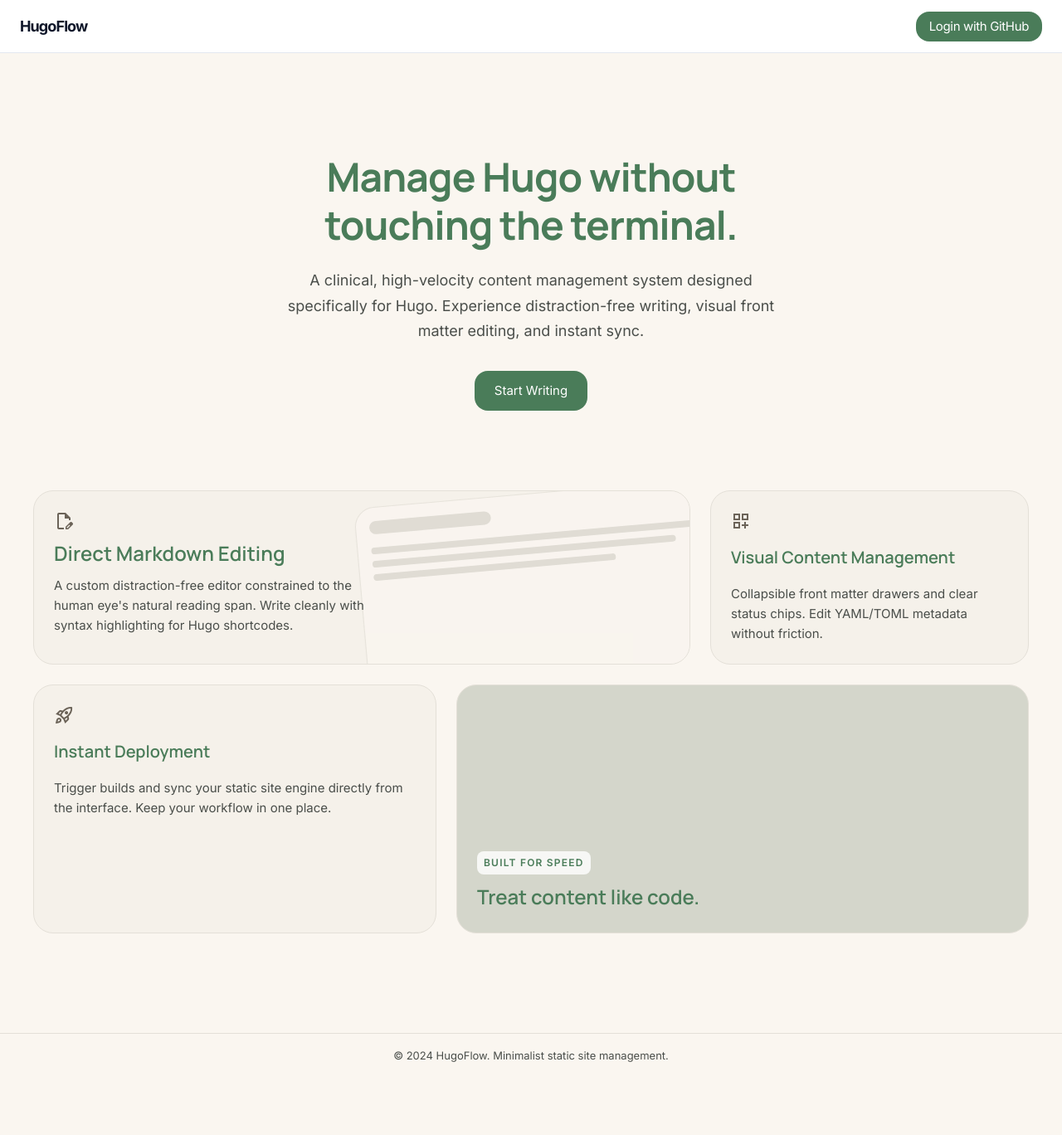
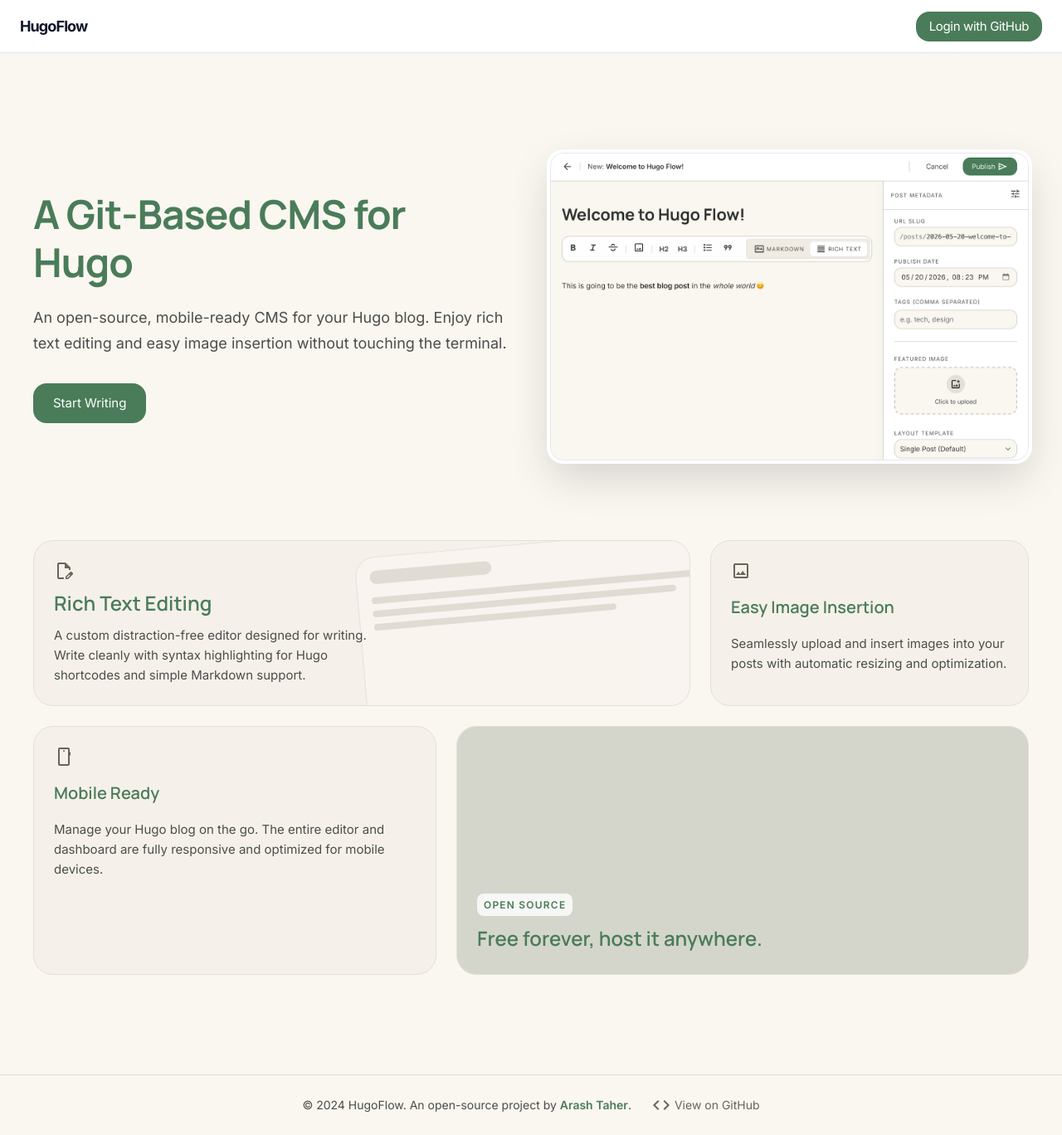
Before and after one commit to arashThr/hugo-cms, a Next.js app: page / in a window 1280 px wide. Shown: the whole page at 83% size. Before the commit the page ends 1299 px from the top, so only its background shows below. Built offline with nearby package versions, Linux system fonts and the light colour scheme; no server answers.

Commit message:
Update the landing page

```diff
--- a/src/components/dashboard/LandingPage.tsx
+++ b/src/components/dashboard/LandingPage.tsx
@@ -18,18 +18,33 @@
 
       {/* Main Content */}
       <main className="flex-grow flex flex-col items-center w-full px-6 py-xl md:py-[120px]">
+        {/* Hero & Image Container */}
+        <section className="w-full max-w-[1200px] flex flex-col md:flex-row items-center gap-[48px] mb-xl">
           {/* Hero Section */}
-        <section className="max-w-editor-width text-center flex flex-col items-center gap-lg mb-xl">
+          <div className="flex-1 text-center md:text-left flex flex-col items-center md:items-start gap-lg">
             <h1 className="font-headline-xl text-[36px] md:text-[48px] leading-[1.2] tracking-[-0.02em] font-bold text-primary max-w-[700px]">
-              Manage Hugo without touching the terminal.
+              A Git-Based CMS for Hugo
             </h1>
             <p className="font-body-lg text-[18px] leading-[1.7] text-on-surface-variant max-w-[600px]">
-              A clinical, high-velocity content management system designed specifically for Hugo. Experience distraction-free writing, visual front matter editing, and instant sync.
+              An open-source, mobile-ready CMS for your Hugo blog. Enjoy rich text editing and easy image insertion without touching the terminal.
             </p>
             <div className="flex gap-md mt-sm">
               <button onClick={() => signIn("github")} className="bg-primary text-on-primary font-body-md text-[15px] px-6 py-3 rounded-lg hover:shadow-[0_4px_14px_0_rgba(0,0,0,0.1)] transition-all">
                 Start Writing
               </button>
+            </div>
+          </div>
+
+          {/* Editor Placeholder */}
+          <div className="flex-1 w-full rounded-2xl overflow-hidden border border-slate-200 dark:border-slate-700 shadow-[0_20px_50px_rgba(0,0,0,0.15)] dark:shadow-[0_20px_50px_rgba(0,0,0,0.5)] bg-slate-100 dark:bg-slate-800 relative aspect-[1400/900] flex items-center justify-center ring-4 ring-white dark:ring-slate-900">
+            {/* The image will fill the entire container */}
+            <img src="/editor-screenshot.png" alt="Editor Screenshot" className="absolute inset-0 w-full h-full object-cover z-10" onError={(e) => { e.currentTarget.style.display = 'none'; }} />
+
+            {/* Fallback when image is missing or broken */}
+            <div className="text-slate-400 dark:text-slate-500 flex flex-col items-center gap-2 relative p-4 text-center">
+              <span className="material-symbols-outlined text-[48px]">image</span>
+              <span className="font-body-md">Editor screenshot (1400x900)</span>
+            </div>
           </div>
         </section>
 
@@ -39,9 +54,9 @@
           <div className="col-span-1 md:col-span-8 bg-surface-container-low rounded-xl p-[24px] border border-surface-variant flex flex-col gap-[16px] relative overflow-hidden group">
             <div className="z-10 flex flex-col gap-[8px] max-w-[400px]">
               <span className="material-symbols-outlined text-secondary text-[32px]">edit_document</span>
-              <h3 className="font-headline-md text-[24px] font-semibold text-primary">Direct Markdown Editing</h3>
+              <h3 className="font-headline-md text-[24px] font-semibold text-primary">Rich Text Editing</h3>
               <p className="font-body-md text-[15px] text-on-surface-variant">
-                  A custom distraction-free editor constrained to the human eye's natural reading span. Write cleanly with syntax highlighting for Hugo shortcodes.
+                A custom distraction-free editor designed for writing. Write cleanly with syntax highlighting for Hugo shortcodes and simple Markdown support.
               </p>
             </div>
             <div className="absolute right-[-10%] bottom-[-20%] w-[60%] h-[120%] bg-surface border border-surface-variant rounded-xl shadow-sm rotate-[-5deg] opacity-80 group-hover:rotate-0 group-hover:translate-y-[-10px] transition-all duration-500 flex flex-col p-4">
@@ -54,19 +69,19 @@
 
           {/* Feature 2: Small Card */}
           <div className="col-span-1 md:col-span-4 bg-surface-container-low rounded-xl p-[24px] border border-surface-variant flex flex-col gap-[16px]">
-            <span className="material-symbols-outlined text-secondary text-[32px]">dashboard_customize</span>
-            <h3 className="font-headline-md text-[20px] font-semibold text-primary">Visual Content Management</h3>
+            <span className="material-symbols-outlined text-secondary text-[32px]">image</span>
+            <h3 className="font-headline-md text-[20px] font-semibold text-primary">Easy Image Insertion</h3>
             <p className="font-body-md text-[15px] text-on-surface-variant">
-                Collapsible front matter drawers and clear status chips. Edit YAML/TOML metadata without friction.
+              Seamlessly upload and insert images into your posts with automatic resizing and optimization.
             </p>
           </div>
 
           {/* Feature 3: Small Card */}
           <div className="col-span-1 md:col-span-5 bg-surface-container-low rounded-xl p-[24px] border border-surface-variant flex flex-col gap-[16px]">
-            <span className="material-symbols-outlined text-secondary text-[32px]">rocket_launch</span>
-            <h3 className="font-headline-md text-[20px] font-semibold text-primary">Instant Deployment</h3>
+            <span className="material-symbols-outlined text-secondary text-[32px]">smartphone</span>
+            <h3 className="font-headline-md text-[20px] font-semibold text-primary">Mobile Ready</h3>
             <p className="font-body-md text-[15px] text-on-surface-variant">
-                Trigger builds and sync your static site engine directly from the interface. Keep your workflow in one place.
+              Manage your Hugo blog on the go. The entire editor and dashboard are fully responsive and optimized for mobile devices.
             </p>
           </div>
 
@@ -74,18 +89,24 @@
           <div className="col-span-1 md:col-span-7 bg-surface-container-highest rounded-xl border border-surface-variant overflow-hidden min-h-[300px] relative">
             <div className="absolute inset-0 bg-primary/10"></div>
             <div className="absolute bottom-[24px] left-[24px] right-[24px]">
-              <span className="font-label-caps text-[12px] font-semibold text-primary uppercase tracking-widest bg-white/80 backdrop-blur px-2 py-1 rounded inline-block mb-2">Built for speed</span>
-              <p className="font-headline-md text-[24px] font-semibold text-primary">Treat content like code.</p>
+              <span className="font-label-caps text-[12px] font-semibold text-primary uppercase tracking-widest bg-white/80 backdrop-blur px-2 py-1 rounded inline-block mb-2">Open Source</span>
+              <p className="font-headline-md text-[24px] font-semibold text-primary">Free forever, host it anywhere.</p>
             </div>
           </div>
         </section>
       </main>
 
       {/* Minimal Footer */}
-      <footer className="w-full border-t border-surface-variant py-[16px] px-6 text-center mt-auto">
-          <p className="font-body-md text-[13px] text-on-surface-variant">
-              © 2024 HugoFlow. Minimalist static site management.
+      <footer className="w-full border-t border-surface-variant py-[24px] px-6 mt-auto flex flex-col items-center gap-4">
+        <div className="flex flex-col md:flex-row items-center gap-2 md:gap-6 font-body-md text-[14px] text-on-surface-variant">
+          <p className="text-center">
+            © 2024 HugoFlow. An open-source project by <a href="https://arashtaher.com/" target="_blank" rel="noopener noreferrer" className="text-primary hover:underline font-semibold">Arash Taher</a>.
           </p>
+          <a href="https://github.com/arashthr/hugo-flow" target="_blank" rel="noopener noreferrer" className="text-secondary hover:underline inline-flex items-center gap-1">
+            <span className="material-symbols-outlined text-[18px]">code</span>
+            View on GitHub
+          </a>
+        </div>
       </footer>
     </>
   );
```
Also changed, not shown: public/editor-screenshot.png (added). Lines whose indentation alone changed are shown as unchanged.
